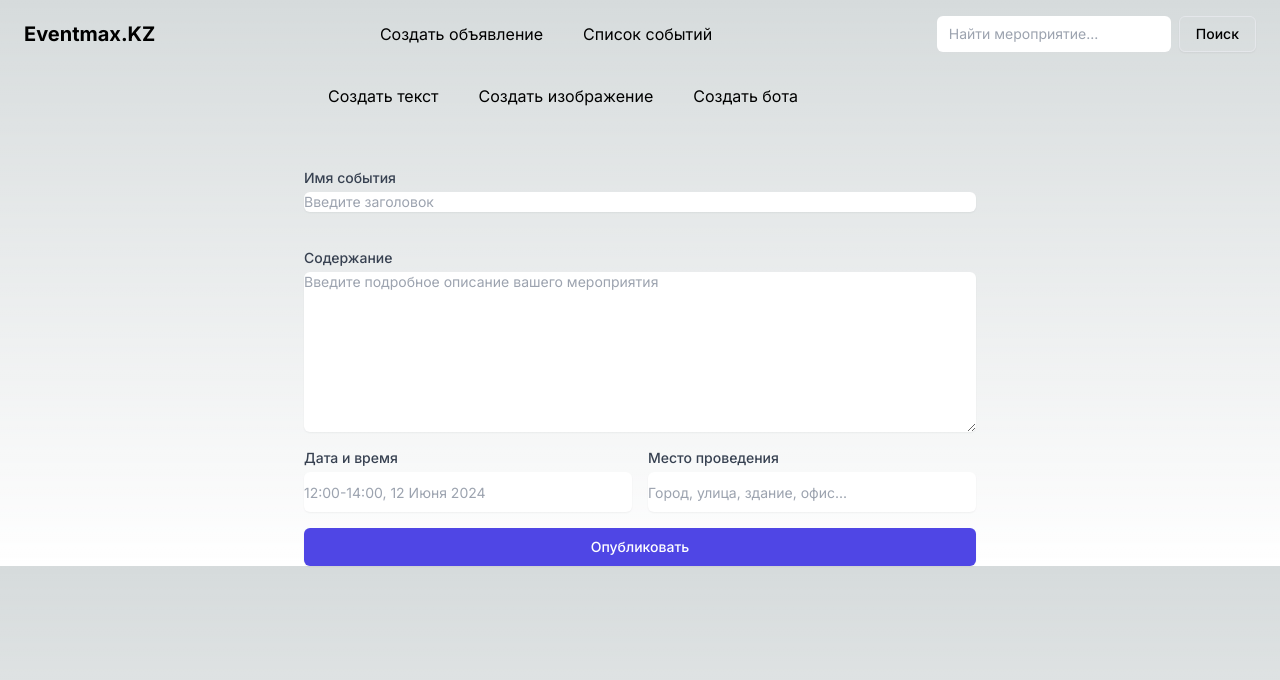
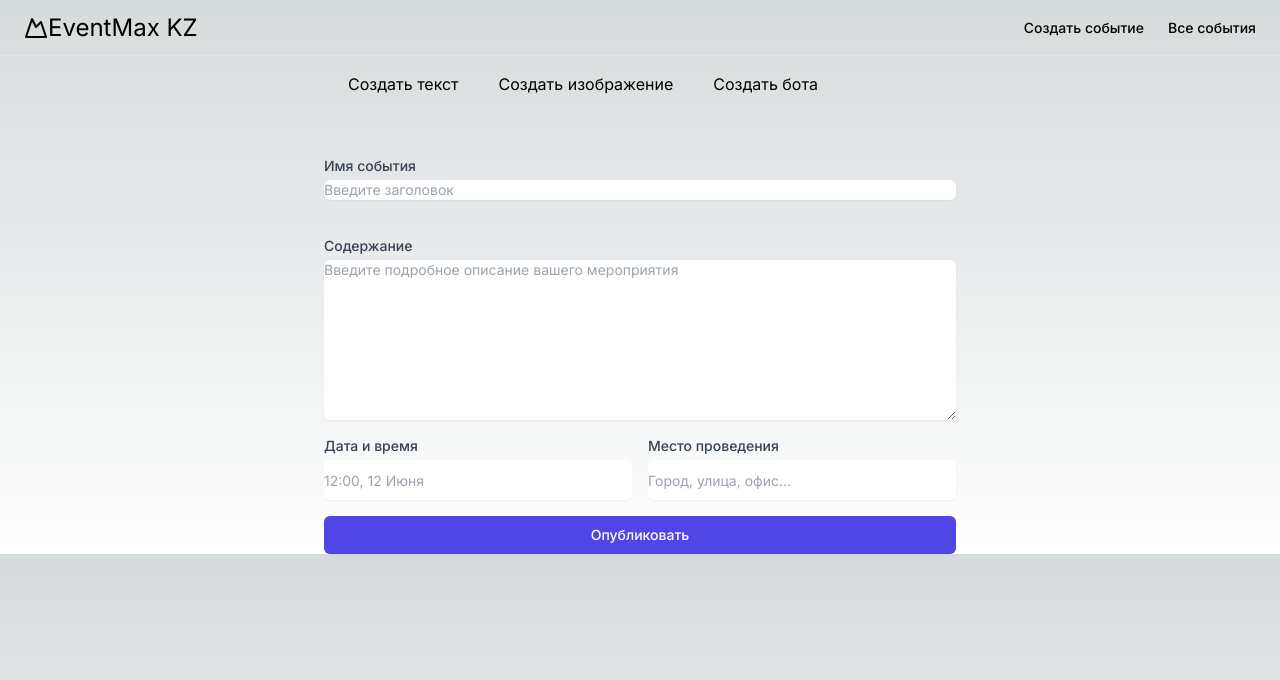
Before and after one commit to RedStarich/eventmax, a Next.js app: page /make-event in a window 1280 px wide. Shown: the top 680 px of the page. Built offline with nearby package versions, Linux system fonts and the light colour scheme; no server answers.

Commit message:
header and content update

```diff
--- a/package.json
+++ b/package.json
@@ -10,6 +10,7 @@
   },
   "dependencies": {
     "@google/generative-ai": "^0.14.0",
+    "@supabase/supabase-js": "^2.44.2",
     "dotenv": "^16.4.5",
     "next": "14.2.4",
     "node-telegram-bot-api": "^0.66.0",
--- a/src/app/components/Header.tsx
+++ b/src/app/components/Header.tsx
@@ -1,35 +1,40 @@
 import React from 'react'
-import Link from 'next/link'
+import Link from 'next/link';
 
 export default function Header() {
+  return (
+    <header className="bg-background border-b px-4 lg:px-6 h-14 flex items-center">
+    <Link href="/" className="flex items-center justify-center" prefetch={false}>
+      <MountainIcon className="h-6 w-6" />
+      <span className="text-xl sm:text-2xl">EventMax KZ</span>
+    </Link>
+    <nav className="ml-auto flex gap-4 sm:gap-6">
+      <Link href="/make-event" className="text-sm font-medium hover:underline underline-offset-4" prefetch={false}>
+        Создать событие
+      </Link>
+      <Link href="/event-list" className="text-sm font-medium hover:underline underline-offset-4" prefetch={false}>
+        Все события
+      </Link>
+    </nav>
+  </header>
+  )
+}
+
+function MountainIcon(props : any) {
     return (
-        <header className="bg-primary text-primary-foreground py-4 px-6">
-            <div className="container mx-auto flex items-center justify-between">
-                <Link href="/" className="flex items-center gap-2" prefetch={false}>
-                    <span className="text-xl font-bold">Eventmax.KZ</span>
-                </Link>
-                <nav className="flex items-center gap-10">
-                    <Link href="/make-event" className="hover:underline" prefetch={false}>
-                        Создать объявление
-                    </Link>
-                    <Link href="/event-list" className="hover:underline" prefetch={false}>
-                        Список событий
-                    </Link>
-                </nav>
-                <div className="flex items-center gap-2">
-                    <input
-                        type="text"
-                        placeholder="Найти мероприятие..."
-                        className="bg-primary-foreground/20 px-3 py-2 rounded-md text-sm"
-                    />
-                    <button
-                        type="button"
-                        className="inline-flex h-9 items-center justify-center rounded-md border border-input bg-background px-4 py-2 text-sm font-medium shadow-sm transition-colors hover:bg-accent hover:text-accent-foreground focus-visible:outline-none focus-visible:ring-1 focus-visible:ring-ring disabled:pointer-events-none disabled:opacity-50"
-                    >
-                        Поиск
-                    </button>
-                </div>
-            </div>
-        </header>
+      <svg
+        {...props}
+        xmlns="http://www.w3.org/2000/svg"
+        width="24"
+        height="24"
+        viewBox="0 0 24 24"
+        fill="none"
+        stroke="currentColor"
+        strokeWidth="2"
+        strokeLinecap="round"
+        strokeLinejoin="round"
+      >
+        <path d="m8 3 4 8 5-5 5 15H2L8 3z" />
+      </svg>
     )
 }
--- a/src/app/make-event/page.tsx
+++ b/src/app/make-event/page.tsx
@@ -28,7 +28,7 @@ export default function Component() {
   };
 
   return (
-    <div className="w-full max-w-2xl mx-auto space-y-6">
+    <div className="w-full max-w-2xl mx-auto space-y-6 items-center px-5">
       <Toolkit />
       <div className="grid gap-4">
         <div className="space-y-1 py-5">
@@ -65,7 +65,7 @@ export default function Component() {
             <input
               id="date"
               type="text"
-              placeholder="12:00-14:00, 12 Июня 2024"
+              placeholder="12:00, 12 Июня"
               value={date}
               onChange={(e) => setDate(e.target.value)}
               className="block w-full rounded-md border-gray-300 shadow-sm focus:border-indigo-500 focus:ring-indigo-500 sm:text-sm h-10"
@@ -78,7 +78,7 @@ export default function Component() {
             <input
               id="location"
               type="text"
-              placeholder="Город, улица, здание, офис..."
+              placeholder="Город, улица, офис..."
               value={location}
               onChange={(e) => setLocation(e.target.value)}
               className="block w-full rounded-md border-gray-300 shadow-sm focus:border-indigo-500 focus:ring-indigo-500 sm:text-sm h-10"
```
Also changed, not shown: 2 other files (tests, documents, lock files or other folders).
